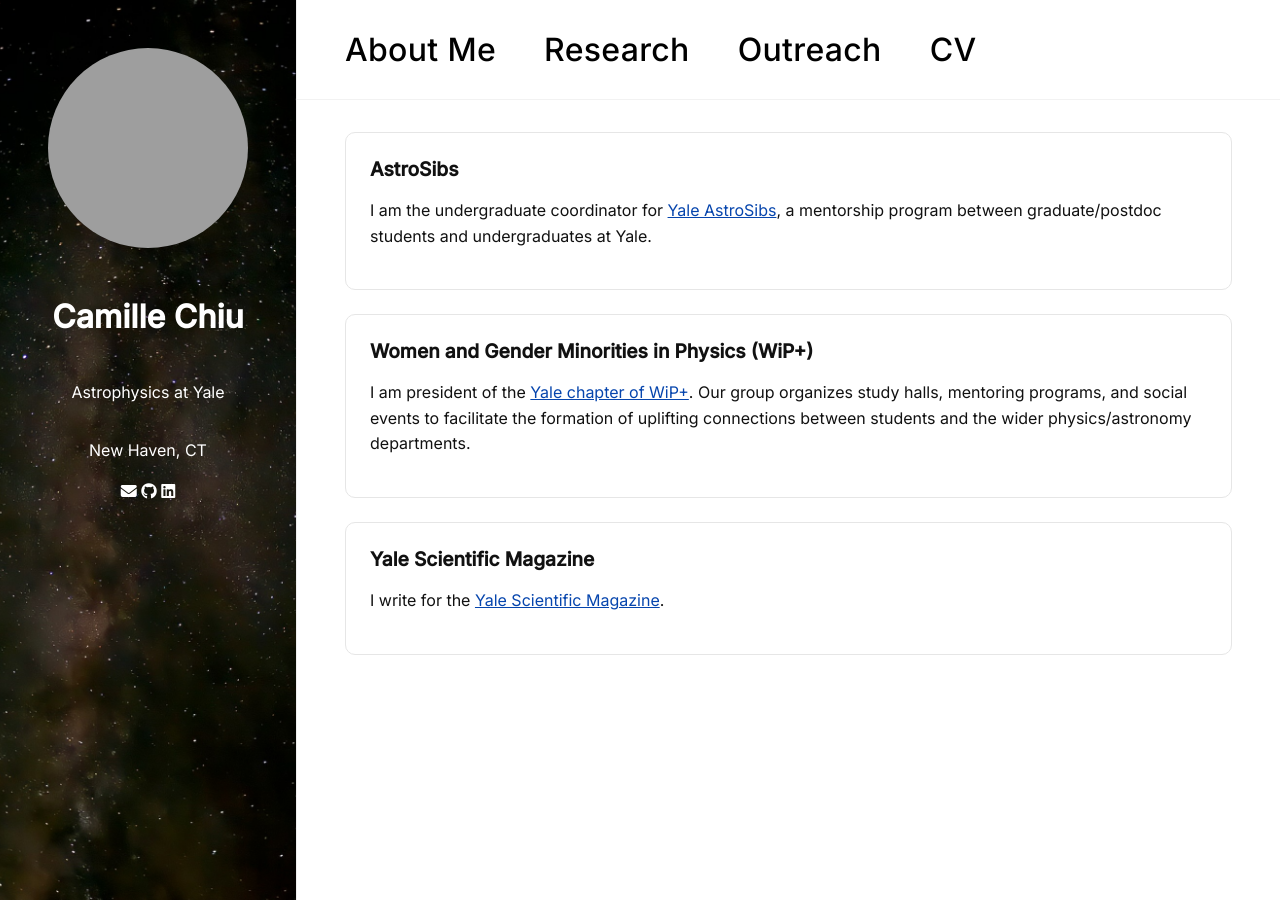
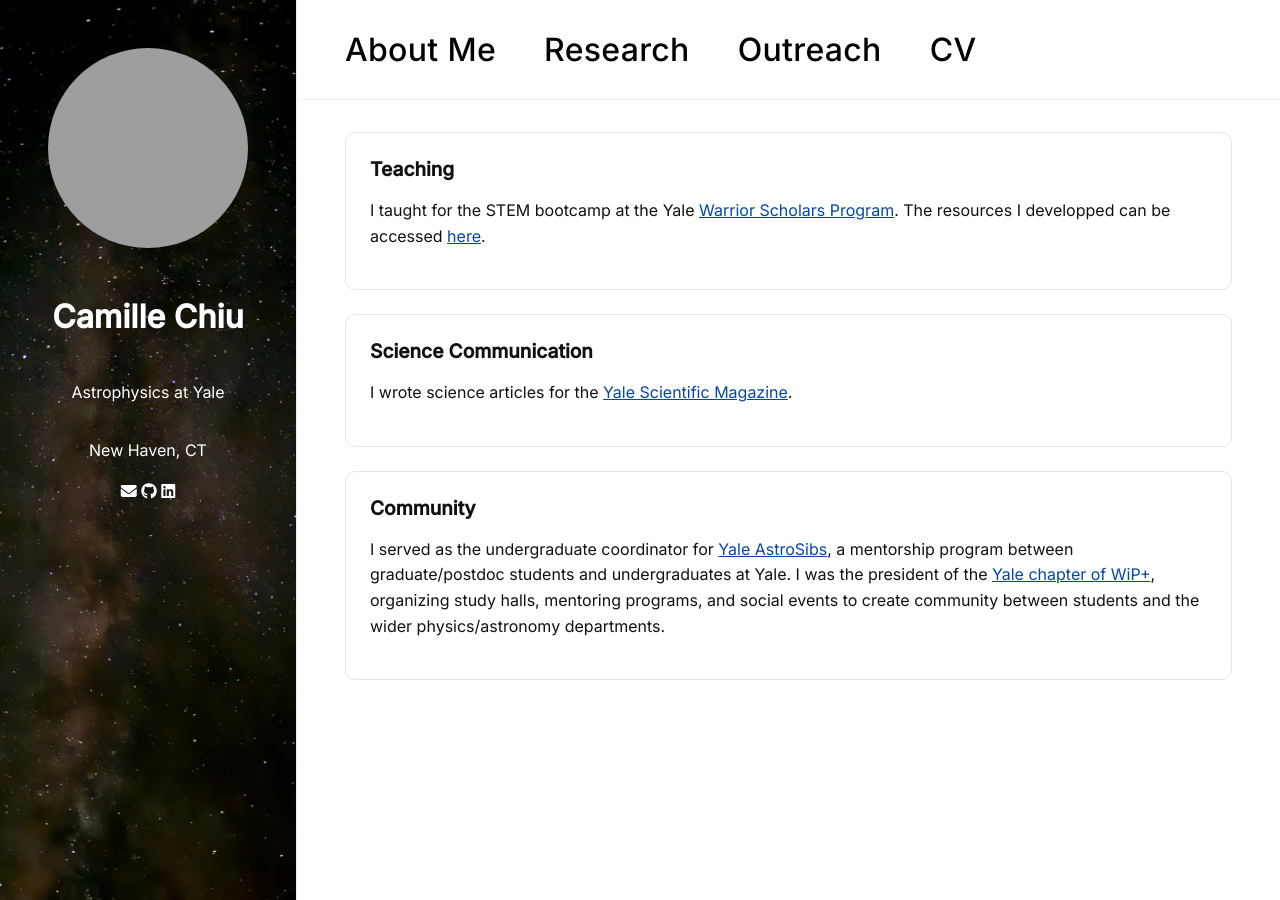
Before and after one commit to camchiu/camchiu.github.io, a Jekyll site: the page built from outreach.md, in a window 1280 px wide and 900 px high. Built offline with Jekyll 4.4.1, drawn with Linux system fonts in a browser that asks for light colours; grey boxes are pictures that could not be loaded.

Commit message:
Update outreach.md

```diff
--- a/outreach.md
+++ b/outreach.md
@@ -5,38 +5,39 @@
 permalink: /outreach/
 ---
 
+
 <div class="project-card">
 
-<h2>AstroSibs</h2>
+<h2>Teaching</h2>
 
 <p>
-I am the undergraduate coordinator for <a href="https://astronomy.yale.edu/academics/undergraduate-program/astro-sibs-undergraduate-mentorship-program" target="_blank">Yale AstroSibs</a>, a mentorship program between graduate/postdoc students and undergraduates at Yale.
+I taught for the STEM bootcamp at the Yale <a href="warrior-scholar.org" target="_blank">Warrior Scholars Program</a>. The resources I developped can be accessed <a href="https://github.com/camchiu/wsp_2026" target="_blank">here</a>.
 </p>
 
 </div>
 
 
 
-
 <div class="project-card">
 
-<h2>Women and Gender Minorities in Physics (WiP+)</h2>
+<h2>Science Communication</h2>
 
 <p>
-I am president of the <a href="https://womeninphysics.sites.yale.edu/" target="_blank">Yale chapter of WiP+</a>. Our group organizes study halls, mentoring programs, and social events to facilitate the formation of uplifting connections between students and the wider physics/astronomy departments.
+I wrote science articles for the <a href="https://www.yalescientific.org/author/camille-chiu/" target="_blank">Yale Scientific Magazine</a>.
 </p>
 
 </div>
 
 
 
-
 <div class="project-card">
 
-<h2>Yale Scientific Magazine</h2>
+<h2>Community</h2>
 
 <p>
-I write for the <a href="https://www.yalescientific.org/author/camille-chiu/" target="_blank">Yale Scientific Magazine</a>.
+I served as the undergraduate coordinator for <a href="https://astronomy.yale.edu/academics/undergraduate-program/astro-sibs-undergraduate-mentorship-program" target="_blank">Yale AstroSibs</a>, a mentorship program between graduate/postdoc students and undergraduates at Yale.
+
+  I was the president of the <a href="https://womeninphysics.sites.yale.edu/" target="_blank">Yale chapter of WiP+</a>, organizing study halls, mentoring programs, and social events to create community between students and the wider physics/astronomy departments.
 </p>
 
 </div>
```
